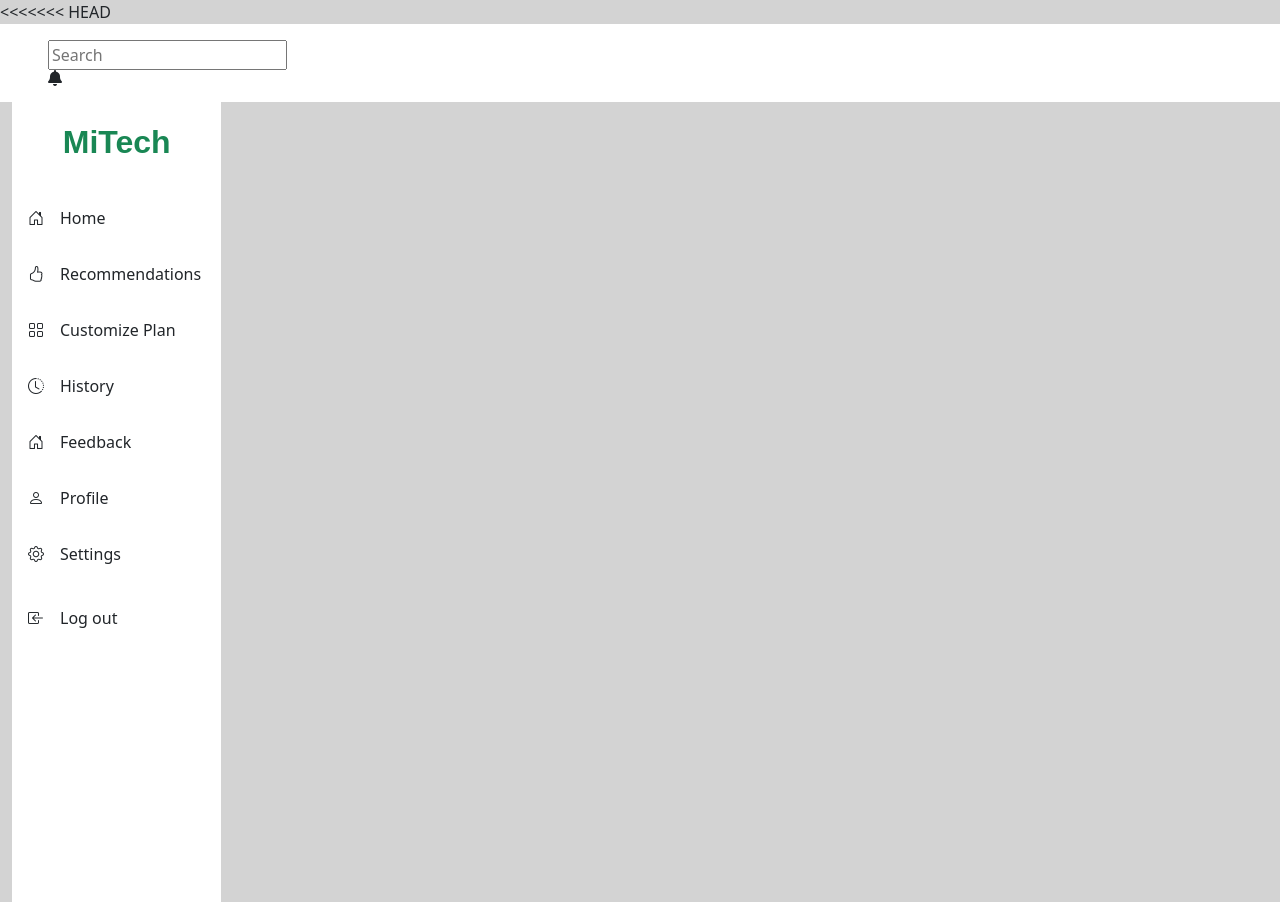
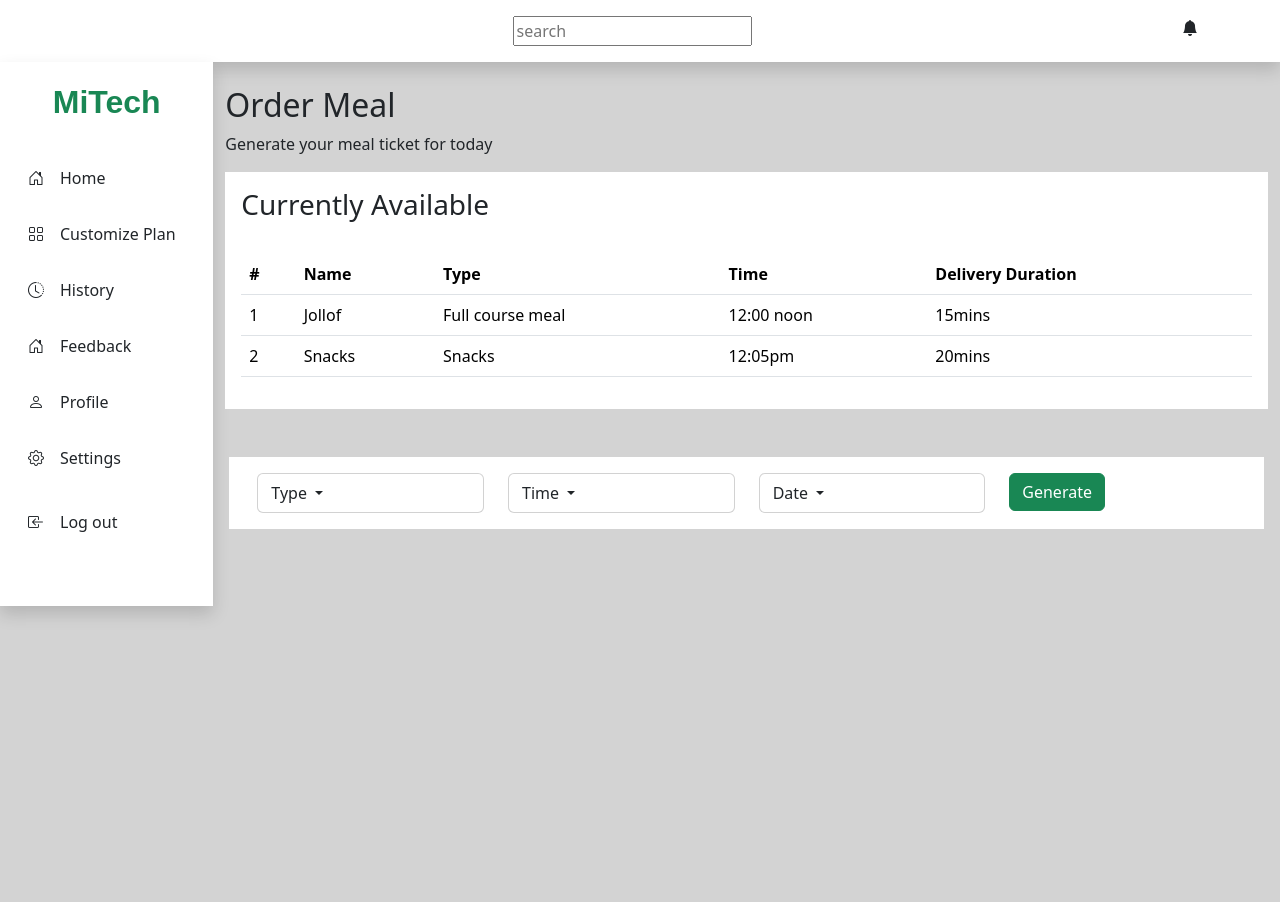
Before and after one commit to sandramakis/Beerkathon-project, a plain HTML site: page main/employeedashboard.html in a window 1280 px wide. Shown: the top 902 px of the page. After the commit the page ends 800 px from the top, so only its background shows below. Drawn offline with nearby package versions, Linux system fonts and the light colour scheme.

Commit message:
fix: employeedashboard

```diff
--- a/main/employeedashboard.html
+++ b/main/employeedashboard.html
@@ -1,100 +1,3 @@
-<<<<<<< HEAD
-<!DOCTYPE html>
-<html lang="en">
-  <head>
-    <meta charset="UTF-8" />
-    <meta http-equiv="X-UA-Compatible" content="IE=edge" />
-    <meta name="viewport" content="width=device-width, initial-scale=1.0" />
-    <title>MiTech</title>
-    <link
-      href="https://cdn.jsdelivr.net/npm/bootstrap@5.3.0-alpha2/dist/css/bootstrap.min.css"
-      rel="stylesheet"
-      integrity="sha384-aFq/bzH65dt+w6FI2ooMVUpc+21e0SRygnTpmBvdBgSdnuTN7QbdgL+OapgHtvPp"
-      crossorigin="anonymous"
-    />
-    <link
-      rel="stylesheet"
-      href="https://cdn.jsdelivr.net/npm/bootstrap-icons@1.10.3/font/bootstrap-icons.css"
-    />
-    <link rel="stylesheet" href="../index.css" />
-    <script
-      src="https://kit.fontawesome.com/68dd6c1258.js"
-      crossorigin="anonymous"
-    ></script>
-  </head>
-  <body class="employeedashboard">
-    <header class="bg-body header-input py-3 px-5">
-      <div>
-        <input
-          type="text"
-          name="search"
-          id="search"
-          placeholder="Search"
-          class="mx-auto"
-        />
-      </div>
-      <span><i class="fa fa-bell" aria-hidden="true"></i></span>
-    </header>
-    <div class="container-fluid">
-      <!-- Sidebar -->
-      <div class="col-md-2 bg-body sidebar h-100">
-        <div class="logo pt-3 pb-4 text-center">
-          <a class="text-decoration-none text-success" href="#">MiTech</a>
-        </div>
-        <div class="sidebar-sticky pb-5">
-          <ul class="nav flex-column">
-            <li class="nav-item py-2">
-              <a class="nav-link text-decoration-none text-dark" href="#"
-                ><i class="bi bi-house-door pe-3"></i>Home</a
-              >
-            </li>
-            <li class="nav-item py-2">
-              <a class="nav-link text-decoration-none text-dark" href="#"
-                ><i class="bi bi-hand-thumbs-up pe-3"></i>Recommendations</a
-              >
-            </li>
-            <li class="nav-item py-2">
-              <a class="nav-link text-decoration-none text-dark" href="#"
-                ><i class="bi bi-grid pe-3"></i>Customize Plan</a
-              >
-            </li>
-            <li class="nav-item py-2">
-              <a class="nav-link text-decoration-none text-dark" href="#"
-                ><i class="bi bi-clock-history pe-3"></i>History</a
-              >
-            </li>
-            <li class="nav-item py-2">
-              <a class="nav-link text-decoration-none text-dark" href="#"
-                ><i class="bi bi-house-door pe-3"></i>Feedback</a
-              >
-            </li>
-            <li class="nav-item py-2">
-              <a class="nav-link text-decoration-none text-dark" href="#"
-                ><i class="bi bi-person pe-3"></i>Profile</a
-              >
-            </li>
-            <li class="nav-item py-2">
-              <a class="nav-link text-decoration-none text-dark" href="#"
-                ><i class="bi bi-gear pe-3"></i>Settings</a
-              >
-            </li>
-            <li class="nav-item py-3">
-              <a class="nav-link text-decoration-none text-dark" href="#"
-                ><i class="bi bi-box-arrow-in-left pe-3"></i>Log out</a
-              >
-            </li>
-          </ul>
-        </div>
-      </div>
-    </div>
-    <script
-      src="https://cdn.jsdelivr.net/npm/bootstrap@5.3.0-alpha2/dist/js/bootstrap.bundle.min.js"
-      integrity="sha384-qKXV1j0HvMUeCBQ+QVp7JcfGl760yU08IQ+GpUo5hlbpg51QRiuqHAJz8+BrxE/N"
-      crossorigin="anonymous"
-    ></script>
-  </body>
-</html>
-=======
 <!DOCTYPE html>
 <html lang="en">
 <head>
@@ -240,4 +143,3 @@
         crossorigin="anonymous"></script>
 </body>
 </html>
->>>>>>> d9d1add80d8c773da17bbed279d89f82444a3df1
```
